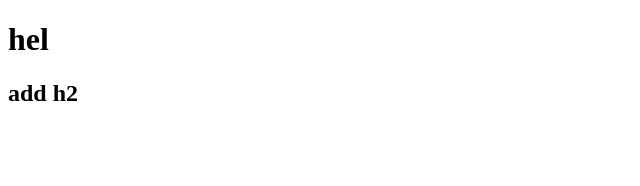
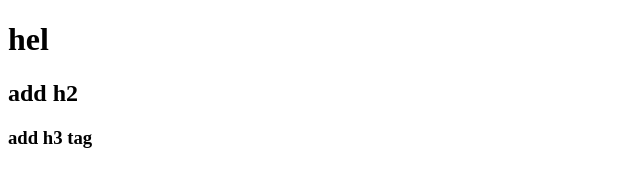
Before and after one commit to atras013/gitcourse, a plain HTML site: page index.html in a window 1280 px wide. Shown: the whole page, without its empty margins (0-640 px from the left). Drawn offline with Linux system fonts and the light colour scheme.

Commit message:
add h3 tag

```diff
--- a/index.html
+++ b/index.html
@@ -9,5 +9,6 @@
   <body>
     <h1>hel</h1>
     <h2>add h2</h2>
+    <h3>add h3 tag</h3>
   </body>
 </html>
```
